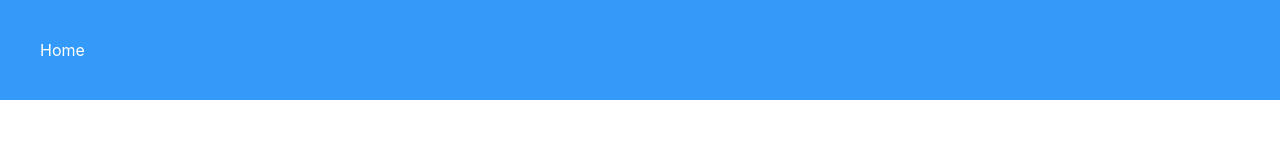
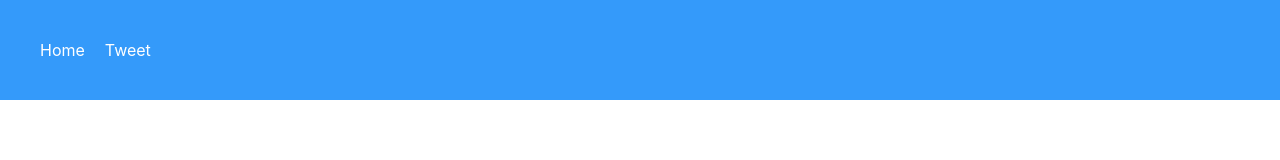
Before and after one commit to tweet-better-build-week-2/Frontend, a React (Create React App) app: page / in a window 1280 px wide. Shown: the top 160 px of the page. Built offline with nearby package versions, Linux system fonts and the light colour scheme; the HTML template or start-up script is replaced by a standard one.

Commit message:
Tweet link

```diff
--- a/src/App.css
+++ b/src/App.css
@@ -56,4 +56,5 @@ input {
 .home-link {
   color: white;
   text-decoration: none;
+  margin-right: 20px;
 }
--- a/src/Components/LoginForm.js
+++ b/src/Components/LoginForm.js
@@ -34,6 +34,7 @@ class LoginForm extends Component {
             <div>
                 <div className="login-form">
                     <Link className="home-link" to="/">Home</Link>
+                    <Link className="home-link" to="/tweet">Tweet</Link>
                 </div>
                 <div className="welcome-text">
                     <h1>Tweeting Reinvented</h1>
```
